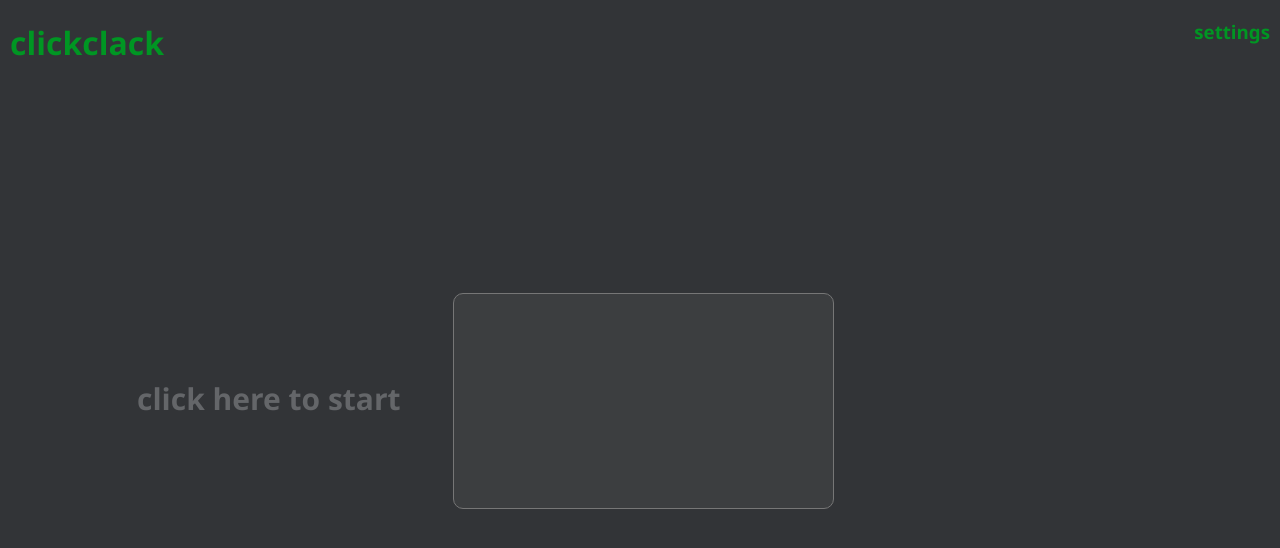
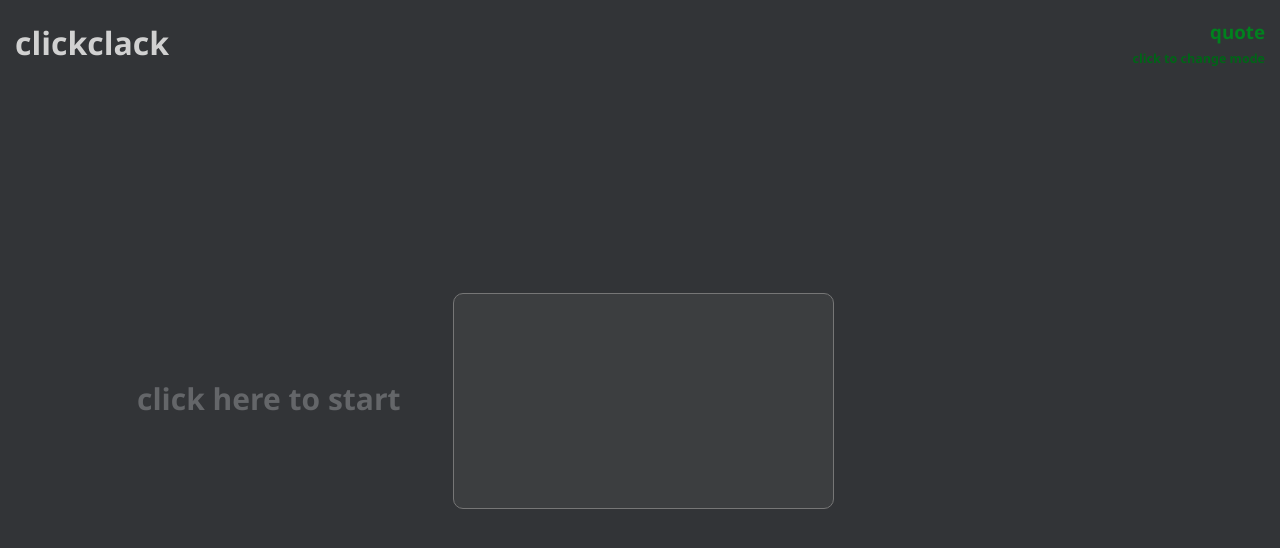
Before and after one commit to jimmycngo/clickclack, a React (Create React App) app: page / in a window 1280 px wide. Shown: the top 548 px of the page. Built offline with nearby package versions, Linux system fonts and the light colour scheme.

Commit message:
added a mode switching functionality to change to between three sources of quotes: random, anime, and lotr

```diff
--- a/src/components/Header.jsx
+++ b/src/components/Header.jsx
@@ -1,26 +1,39 @@
-import React from 'react';
-import { useEffect } from 'react';
-import { useSelector, useDispatch } from 'react-redux'
+import React, { Component } from 'react';
+
 import * as actions from '../actions/actions';
+import { connect } from 'react-redux';
 
-const Header = props => {
-
-const mode = useSelector(state => state.mode)
-const dispatch = useDispatch()
+const mapStateToProps = state => ({
+  mode: state.reducer.mode,
+  modeList: state.reducer.modeList,
+});
 
 
+const mapDispatchToProps = dispatch => ({
+  changeMode: () => dispatch(actions.changeModeActionCreator()),
+});
 
-  return(
-    <div id='header' >
+class Header extends Component {
+  // eslint-disable-next-line no-useless-constructor
+  constructor(props) {
+    super(props);
+  }
+
+  render() {
+    return(
+      <div id='header' >
       <h1>clickclack</h1>
-      <h3>{'settings'}</h3>
-      {/* <button
-      onClick={() =>{
-         use(dispatch(actions.changeModeActionCreator()))
-        }
-      }>mode</button> */}
+      <h3 onClick={() =>{
+        this.props.changeMode()
+        document.getElementById('start').classList.remove('hide')
+      }}>
+        {this.props.modeList[this.props.mode]}
+        <h6>click to change mode</h6>
+      </h3>
     </div>
-  )
-};
+    );
+  }
 
-export default Header;
+}
+
+export default connect(mapStateToProps, mapDispatchToProps)(Header);
--- a/src/containers/MainContainer.jsx
+++ b/src/containers/MainContainer.jsx
@@ -13,6 +13,8 @@ const mapStateToProps = state => ({
     lastLetter: state.reducer.lastLetter,
     index: state.reducer.index,
     box: state.reducer.box,
+    modeApi: state.reducer.modeApi,
+    mode: state.reducer.mode,
 });
 
 const mapDispatchToProps = dispatch => ({
@@ -31,7 +33,7 @@ class MainContainer extends Component {
     }
 
     fetchDisplayText() {
-        return (fetch('https://api.quotable.io/random')
+        return (fetch(this.props.modeApi[this.props.mode])
         .then(data => data.json())
         .then(data => this.props.getDisplayText(data))
         .catch((err) => console.log('bruv fetch failed',err))
--- a/src/index.css
+++ b/src/index.css
@@ -26,9 +26,25 @@ body {
 #header {
   display: flex;
   justify-content: space-between;
-  padding-left: 10px;
-  padding-right: 10px;
-  color:rgb(0, 150, 35);
+  padding-left: 15px;
+  padding-right: 15px;
+  color:rgb(0, 129, 30);
+}
+
+h1{
+  color: rgb(209, 209, 209);
+}
+
+h3 {
+  display: flex;
+  flex-direction: column;
+  justify-content: space-between;
+  align-items: flex-end;
+}
+
+h6 {
+  color: rgb(0, 100, 23);
+  margin: 0px;
 }
 
 #maincontainer {
--- a/src/reducers/wordReducer.js
+++ b/src/reducers/wordReducer.js
@@ -6,7 +6,8 @@ const initialState = {
  lastLetter: '',
  index: 0,
  box: '',
- modeList: ['quote', 'breakingbad', 'anime'],
+ modeList: ['quote', 'anime', 'lotr'],
+ modeApi:['https://api.quotable.io/random','https://animechan.vercel.app/api/random', 'https://lotr-random-quote-api.herokuapp.com/api/quote'],
  mode: 0,
  currentMode: 'quote',
 };
@@ -36,12 +37,19 @@ const wordReducer = (state = initialState, action) => {
     }
     case types.DISPLAY_TEXT: {
       const displayText = [];
-      console.log(action.payload['content'])
-      for(const element of action.payload['content']) {
-        displayText.push(element);
+      //for random quote api
+      if(state.mode === 0){
+        console.log(action.payload['content'])
+        for(const element of action.payload['content']) {
+          displayText.push(element);
+        }
+      } else {
+        console.log(action.payload['quote'])
+        for(const element of action.payload['quote']) {
+          displayText.push(element);
+        }
       }
       console.log('heres what i saved in displayText', displayText);
-      // const displayText = action.payload['content']
       return {
         ...state,
         displayText
@@ -89,8 +97,8 @@ const wordReducer = (state = initialState, action) => {
       }
     }
     case types.CHANGE_MODE: {
-      let mode = state.mode + 1;
-      let currentMode = state.modeList[mode%state.modeList.length];
+      let mode = (state.mode + 1)%state.modeList.length;
+      let currentMode = state.modeList[mode];
 
       return{
         ...state,
```
